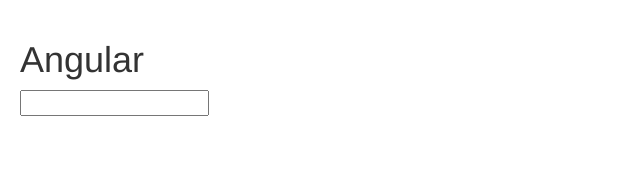
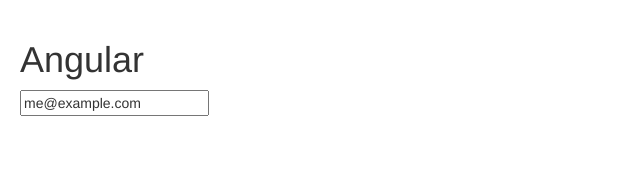
Before and after one commit to ShamimAkhter/angular-learning, an Angular app: page / in a window 1280 px wide. Shown: the top 180 px of the page, without its empty margins (0-640 px from the left). Built offline with nearby package versions, Linux system fonts and the light colour scheme.

Commit message:
Two way binding

```diff
--- a/src/app/app.module.ts
+++ b/src/app/app.module.ts
@@ -8,6 +8,7 @@ import { CoursesService } from './courses.service';
 import { CoursesComponent } from './courses/courses.component';
 import { AuthorsComponent } from './authors/authors.component';
 import { AuthorsService } from './authors.service';
+import { FormsModule } from '@angular/forms';
 
 @NgModule({
   declarations: [
@@ -18,6 +19,7 @@ import { AuthorsService } from './authors.service';
   ],
   imports: [
     BrowserModule,
+    FormsModule,
     AppRoutingModule
   ],
   providers: [
--- a/src/app/courses/courses.component.ts
+++ b/src/app/courses/courses.component.ts
@@ -3,19 +3,18 @@ import { Component } from "@angular/core";
 @Component({
   selector: 'courses',
   template: `
-    <!-- <input (keyup.enter)="onKeyUp($event)"> Approach 1 -->
-
-    <input #email (keyup.enter)="onKeyUp(email.value)"> <!-- Approach 2 -->
+    <!-- <input [value]="email" (keyup.enter)="assign($event); onKeyUp()"> Approach 1 -->
+    <input [(ngModel)]="email" (keyup.enter)="onKeyUp()">
   `
 })
 export class CoursesComponent {
-  // Approach 1:
-  // onKeyUp(e:Event) {
-  //   console.log((e.target as HTMLInputElement).value);
-  // }
+  email = 'me@example.com';
 
-  // Approach 2:
-  onKeyUp(email: string) { // better way: applying a filter
-    console.log(email);
+  assign(e: Event) {
+    this.email = (e.target as HTMLInputElement).value;
+  }
+
+  onKeyUp() {
+    console.log(this.email);
   }
 }
```
